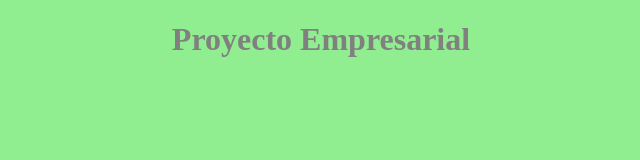
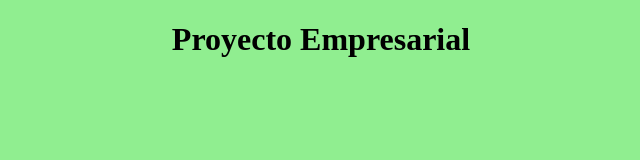
Before and after one commit to Jvr2241/Clase, a plain HTML site: page index.html in a window 1280 px wide. Shown: the whole page, without its empty margins (319-959 px from the left). Drawn offline with Linux system fonts and the light colour scheme.

Commit message:
Icono de la página, cambio css letra

```diff
--- a/CSS/index.css
+++ b/CSS/index.css
@@ -3,6 +3,7 @@ body{
 }
 
 h1{
-   color: gray;
+   color: black;
    text-align: center;
+   font-weight: bold;
 }
--- a/index.html
+++ b/index.html
@@ -5,7 +5,8 @@
     <meta http-equiv="X-UA-Compatible" content="IE=edge">
     <meta name="viewport" content="width=device-width, initial-scale=1.0">
     <link href="CSS/index.css" rel="stylesheet" type="text/css">
-    <title>Document</title>
+    <link rel="icon" type="image/png" href="CSS/IMG/Icono.png">
+    <title>Proyecto</title>
 </head>
 <body>
     <h1>Proyecto Empresarial</h1>
```
Also changed, not shown: CSS/IMG/icono.png (added).
